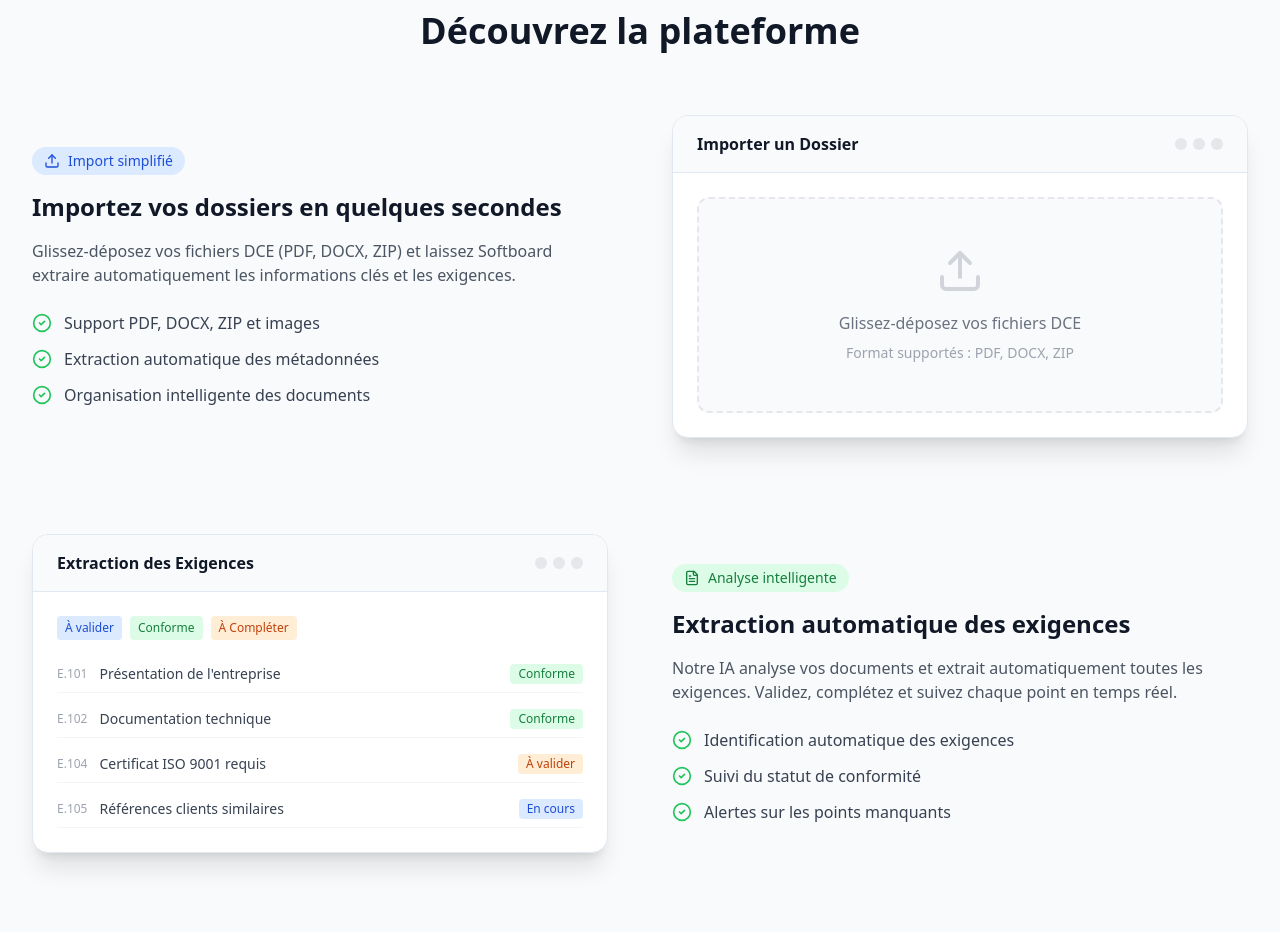
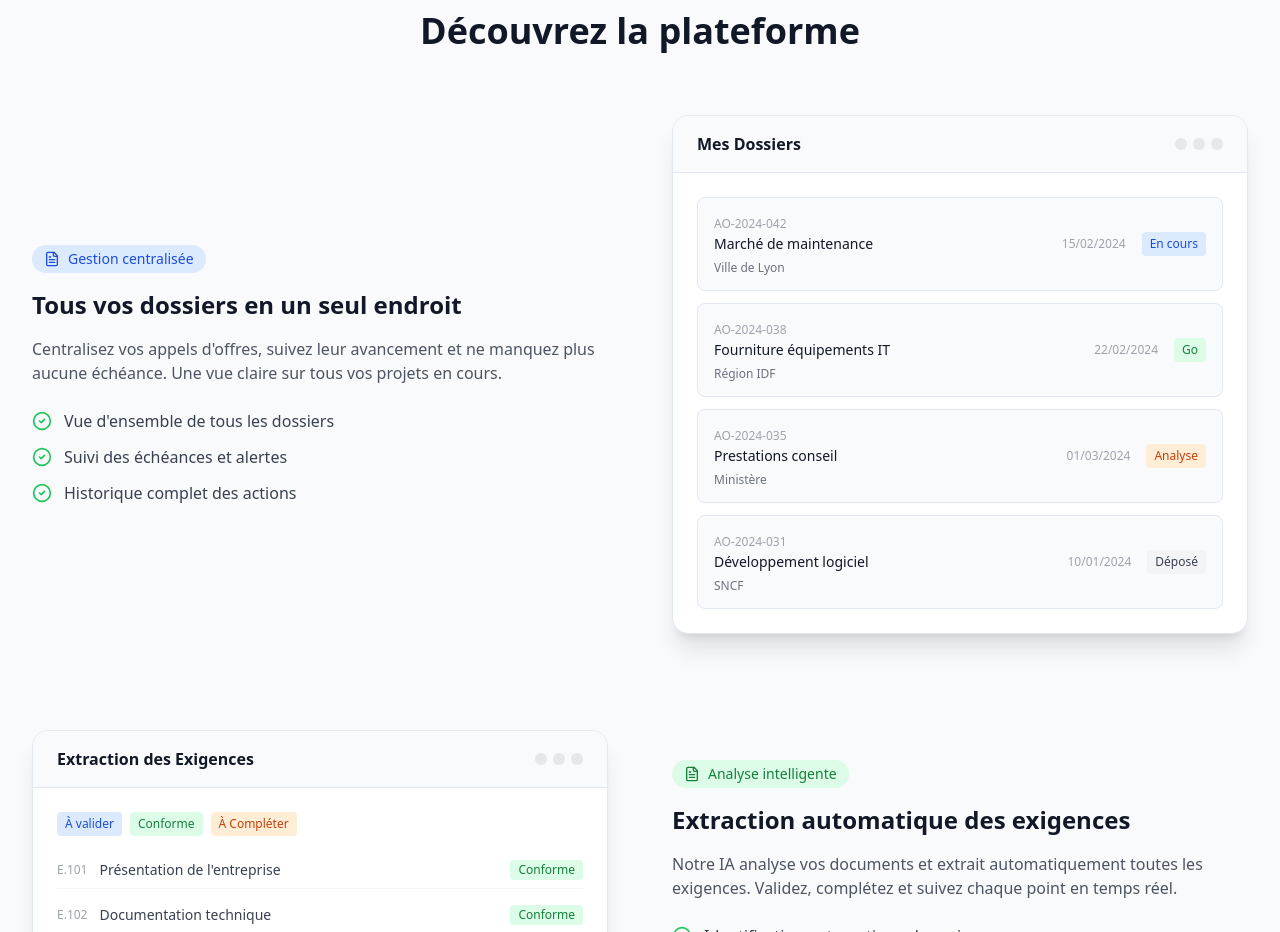
Before and after one commit to wtdoural-sudo/shift, a Next.js app: page / in a window 1280 px wide. Shown: the part 1280-2212 px from the top of the page. Built offline with nearby package versions, Linux system fonts and the light colour scheme.

Commit message:
fix: Remove drag-and-drop upload UI from landing page
Replace the interactive upload zone with a static dossier list preview.
The landing page now shows only presentational content without interactive
elements that belong in the authenticated app area.

```diff
--- a/src/app/page.tsx
+++ b/src/app/page.tsx
@@ -177,32 +177,33 @@ export default function LandingPage() {
             </h2>
           </div>
 
-          {/* Feature 1: Import DCE */}
+          {/* Feature 1: Gestion des dossiers */}
           <div className="grid lg:grid-cols-2 gap-16 items-center mb-24">
             <div>
               <div className="inline-flex items-center gap-2 bg-blue-100 text-blue-700 px-3 py-1 rounded-full text-sm font-medium mb-4">
-                <Upload className="h-4 w-4" />
-                Import simplifié
+                <FileText className="h-4 w-4" />
+                Gestion centralisée
               </div>
               <h3 className="text-2xl font-bold text-gray-900 mb-4">
-                Importez vos dossiers en quelques secondes
+                Tous vos dossiers en un seul endroit
               </h3>
               <p className="text-gray-600 mb-6">
-                Glissez-déposez vos fichiers DCE (PDF, DOCX, ZIP) et laissez Softboard
-                extraire automatiquement les informations clés et les exigences.
+                Centralisez vos appels d'offres, suivez leur avancement et ne manquez
+                plus aucune échéance. Une vue claire sur tous vos projets en cours.
               </p>
               <ul className="space-y-3">
-                <CheckItem text="Support PDF, DOCX, ZIP et images" />
-                <CheckItem text="Extraction automatique des métadonnées" />
-                <CheckItem text="Organisation intelligente des documents" />
+                <CheckItem text="Vue d'ensemble de tous les dossiers" />
+                <CheckItem text="Suivi des échéances et alertes" />
+                <CheckItem text="Historique complet des actions" />
               </ul>
             </div>
             {/* Static Screenshot Mock */}
-            <ScreenshotMock title="Importer un Dossier">
-              <div className="border-2 border-dashed border-gray-200 rounded-xl p-12 text-center bg-gray-50">
-                <Upload className="h-12 w-12 text-gray-300 mx-auto mb-4" />
-                <p className="text-gray-500 font-medium mb-2">Glissez-déposez vos fichiers DCE</p>
-                <p className="text-sm text-gray-400">Format supportés : PDF, DOCX, ZIP</p>
+            <ScreenshotMock title="Mes Dossiers">
+              <div className="space-y-3">
+                <DossierRow reference="AO-2024-042" titre="Marché de maintenance" client="Ville de Lyon" status="EN_COURS" date="15/02/2024" />
+                <DossierRow reference="AO-2024-038" titre="Fourniture équipements IT" client="Région IDF" status="GO" date="22/02/2024" />
+                <DossierRow reference="AO-2024-035" titre="Prestations conseil" client="Ministère" status="ANALYSE" date="01/03/2024" />
+                <DossierRow reference="AO-2024-031" titre="Développement logiciel" client="SNCF" status="DEPOSE" date="10/01/2024" />
               </div>
             </ScreenshotMock>
           </div>
@@ -498,3 +499,28 @@ function CheckItem({ text }: { text: string }) {
     </li>
   )
 }
+
+function DossierRow({ reference, titre, client, status, date }: { reference: string; titre: string; client: string; status: string; date: string }) {
+  const statusStyles: Record<string, { bg: string; text: string; label: string }> = {
+    EN_COURS: { bg: "bg-blue-100", text: "text-blue-700", label: "En cours" },
+    GO: { bg: "bg-green-100", text: "text-green-700", label: "Go" },
+    ANALYSE: { bg: "bg-orange-100", text: "text-orange-700", label: "Analyse" },
+    DEPOSE: { bg: "bg-gray-100", text: "text-gray-700", label: "Déposé" },
+  }
+  const s = statusStyles[status] || statusStyles.EN_COURS
+  return (
+    <div className="flex items-center justify-between py-3 px-4 bg-gray-50 rounded-lg border">
+      <div className="flex items-center gap-4">
+        <div>
+          <span className="text-xs text-gray-400">{reference}</span>
+          <p className="text-sm font-medium text-gray-900">{titre}</p>
+          <span className="text-xs text-gray-500">{client}</span>
+        </div>
+      </div>
+      <div className="flex items-center gap-4">
+        <span className="text-xs text-gray-400">{date}</span>
+        <span className={`text-xs px-2 py-1 rounded ${s.bg} ${s.text}`}>{s.label}</span>
+      </div>
+    </div>
+  )
+}
```
